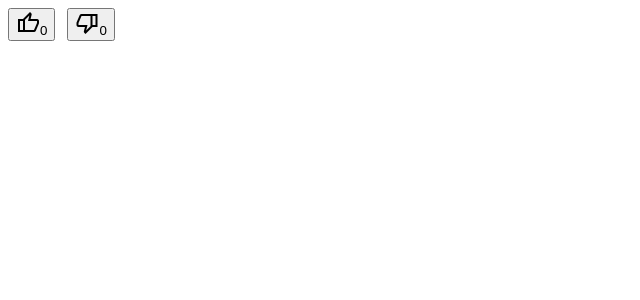
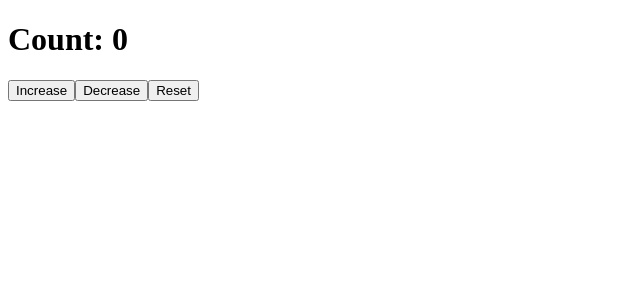
Before and after one commit to ds-arunkumar/ReactProject2, a React (Vite) app: page / in a window 1280 px wide. Shown: the top 300 px of the page, without its empty margins (0-640 px from the left). Built offline with nearby package versions, Linux system fonts and the light colour scheme.

Commit message:
PlusMinusReset_useReducer

```diff
--- a/src/App.jsx
+++ b/src/App.jsx
@@ -1,66 +1,57 @@
-import { useEffect, useState } from "react";
+import { useReducer } from "react";
 
-const App = () => {
+const intialState = {
+  count: 0
+};
 
-    const [reactions, setReactions] = useState({
-      likes: 0,
-      dislikes: 0
-    });
+const reducer = (state, action) => {
+  // if (action.type === 'PLUS') {
+  //   return {
+  //       count: state.count + 1
+  //   }
+  // }else if (action.type==='MINUS') {
+  //   return {
+  //       count: state.count - 1
+  //   }
+  // }else if (action.type === "RESET"){
+  //   return{
+  //     count:0
+  //   }
+  // }
+  // return state;
 
-    const [log, setLog]=useState([]);
-    console.log(log);
-
-    const handleLike = ()=> {
-      setReactions({
-        ...reactions,
-        likes: reactions.likes + 1
-      });
-      setLog([...log, 'Like']);
+  switch(action.type){
+    case'PLUS':
+    return{
+      count:state.count+1
     }
-
-    const handleDislike = ()=> {
-      setReactions({
-        ...reactions,
-        dislikes: reactions.dislikes + 1
-      });
-      setLog([...log, 'Dislike'])
+    case'MINUS':
+    return{
+      count: state.count - 1
     }
-
-    useEffect(()=>{
-      console.log('This will run only once when the component renders for the first time');
-    }, []);
-
-    useEffect(()=>{
-      console.log('This will run when the component renders and for any state changes and all the re-renders');
-    });
-
-    useEffect(()=>{
-      console.log('This will run when the component renders and on every state change of "Like" state')
-    }, [reactions.likes]);
+    case'RESET':
+    return{
+      count:0
+    }
+    default:
+      return state;
+  }
+}
 
 
 
-    return (
-        <div>
-          <button onClick={handleLike}><span className="material-symbols-outlined">
-            thumb_up
-          </span>{reactions.likes}</button>
-          &nbsp;&nbsp;&nbsp;
-          <button onClick={handleDislike}><span className="material-symbols-outlined">
-            thumb_down
-          </span>{reactions.dislikes}</button>
-          <br/>
-          <br/>
-          <div>
-            {/* {log.join(', ')} */}
-            <ul>
-            {
-              log.map((reactions, index)=><li key={index}>{reactions}</li>)
-            }
-            </ul>
-          </div>
-        </div>
-    )
+const App = () => {
+  const [state, dispatch] = useReducer(reducer,  intialState);
+
+  return (
+      <div>
+
+          <h1>Count: {state.count}</h1>
+          <button onClick={() => dispatch({ type: "PLUS" })}>Increase</button>
+          <button onClick={()=>dispatch({type:"MINUS"})}>Decrease</button>
+          <button onClick={()=>dispatch({type: "RESET"})}>Reset</button>
+      </div>
+  )
 }
 
 export default App;
```
